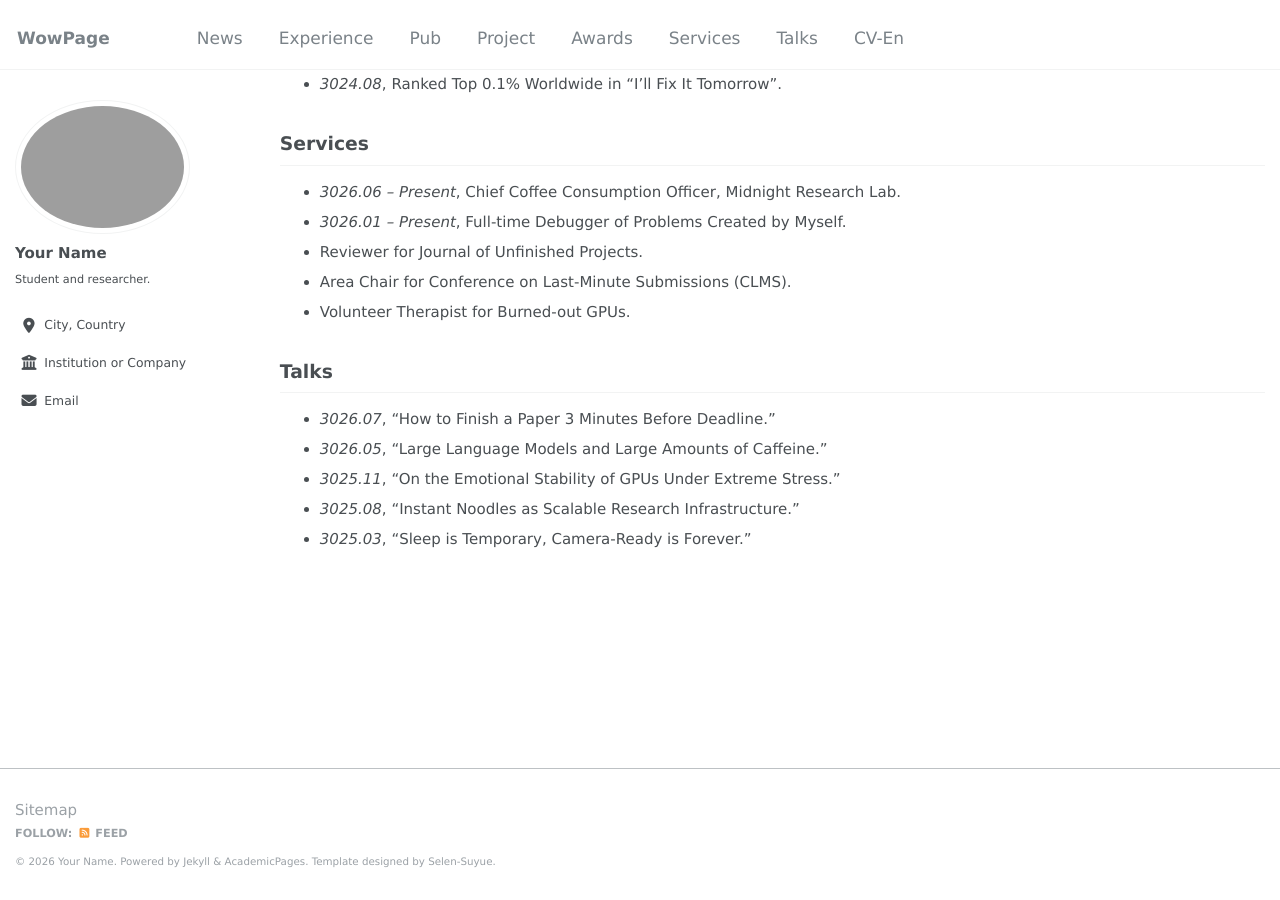
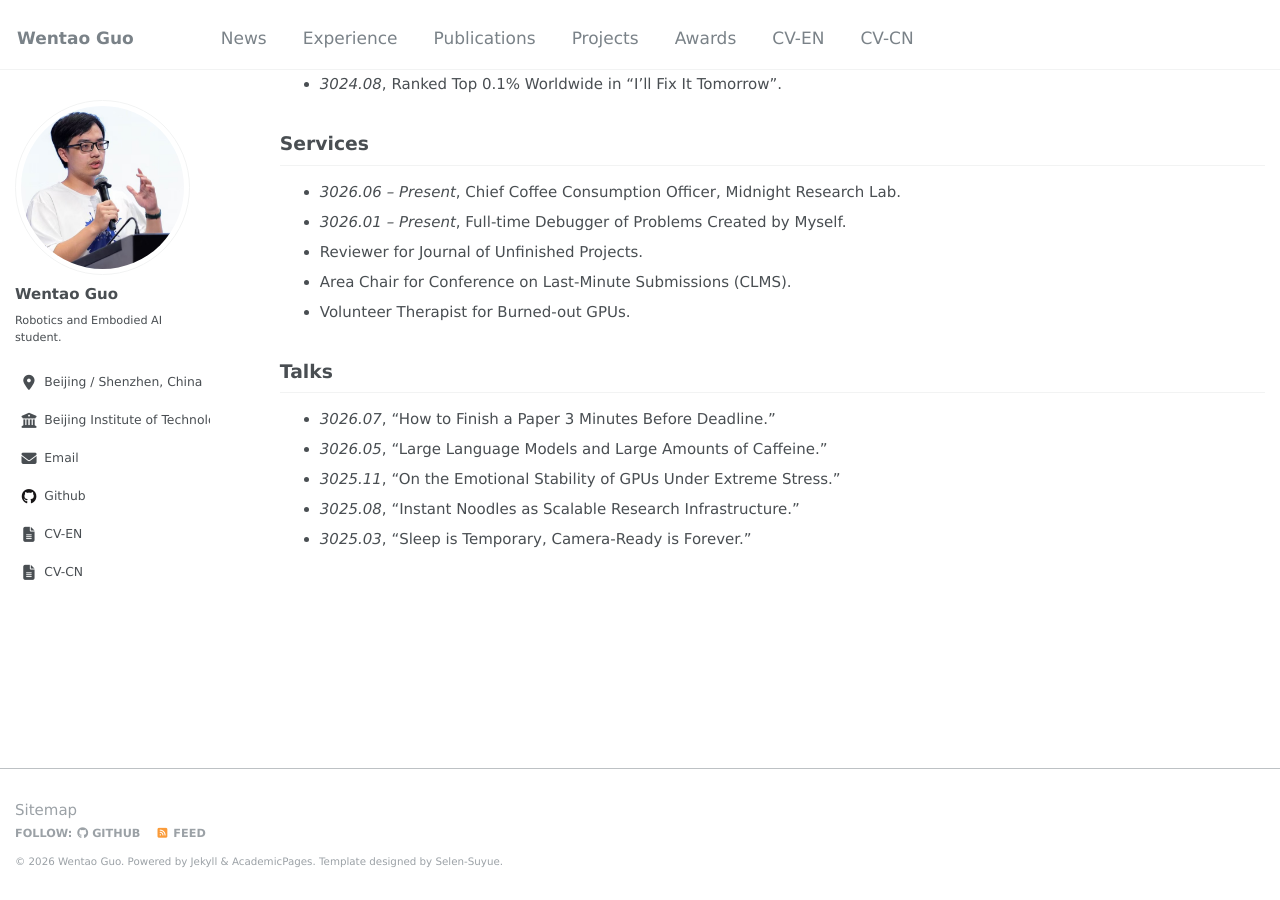
Before and after one commit to yinsumirage/yinsumirage.github.io, a Jekyll site: the page built from _pages/about.md, in a window 1280 px wide and 900 px high, scrolled down 2189 px. Built offline with Jekyll 4.4.1, drawn with Linux system fonts in a browser that asks for light colours; some web fonts are replaced; our own code applies the rules of GitHub Pages for plain Markdown files.

Commit message:
Configure Wentao homepage metadata

```diff
--- a/_config.yml
+++ b/_config.yml
@@ -1,21 +1,23 @@
 locale                   : "en-US"
-title                    : "WowPage"
+title                    : "Wentao Guo"
 title_separator          : "-"
-name                     : "Your Name"
-description              : &description "A clean academic homepage template."
+name                     : "Wentao Guo"
+description              : &description "Wentao Guo — Robotics and Embodied AI student focused on underactuated robotic hands, robot cars, and AI agent systems."
 url                      : ""
 baseurl                  : ""
-repository               : ""
+repository               : "yinsumirage/wentao"
 
 author:
-  avatar           : "1.png"
-  name             : "Your Name"
+  avatar           : "profile.jpg"
+  name             : "Wentao Guo"
   pronouns         :
-  bio              : "Student and researcher."
-  location         : "City, Country"
-  employer         : "Institution or Company"
+  bio              : "Robotics and Embodied AI student."
+  location         : "Beijing / Shenzhen, China"
+  employer         : "Beijing Institute of Technology"
   uri              :
-  email            : "name@example.com"
+  email            : "yinsumirage@gmail.com"
+  cv_en            : "/assets/cv/WentaoGuo_CV_EN.pdf"
+  cv_cn            : "/assets/cv/WentaoGuo_CV_CN.pdf"
 
   arxiv            :
   googlescholar    :
@@ -28,7 +30,7 @@ author:
   bitbucket        :
   codepen          :
   dribbble         :
-  github           :
+  github           : "yinsumirage"
   kaggle           :
   stackoverflow    :
 
--- a/_includes/author-profile.html
+++ b/_includes/author-profile.html
@@ -78,6 +78,12 @@
       {% endif %}
       {% if author.github %}
         <li><a href="https://github.com/{{ author.github }}"><i class="fab fa-fw fa-github icon-pad-right" aria-hidden="true"></i>Github</a></li>
+      {% endif %}
+      {% if author.cv_en %}
+        <li><a href="{{ author.cv_en | prepend: base_path }}"><i class="fas fa-fw fa-file-lines icon-pad-right" aria-hidden="true"></i>CV-EN</a></li>
+      {% endif %}
+      {% if author.cv_cn %}
+        <li><a href="{{ author.cv_cn | prepend: base_path }}"><i class="fas fa-fw fa-file-lines icon-pad-right" aria-hidden="true"></i>CV-CN</a></li>
       {% endif %}
       {% if author.kaggle %}
         <li><a href="https://kaggle.com/{{ author.kaggle }}"><i class="fab fa-fw fa-kaggle icon-pad-right" aria-hidden="true"></i>Kaggle</a></li>
--- a/_includes/base_path
+++ b/_includes/base_path
@@ -1,6 +1,6 @@
 {% if site.url and site.url != "" %}
   {% assign base_path = site.url | append: site.baseurl %}
-{% elsif site.github.url %}
+{% elsif jekyll.environment == "production" and site.github.url %}
   {% assign base_path = site.github.url %}
 {% else %}
   {% assign base_path = site.baseurl %}
```
Also changed, not shown: Gemfile (+7 -21 lines), README.md (+11 -197 lines), _data/navigation.yml (+6 -12 lines), images/profile.jpg (added), 3 other files.
